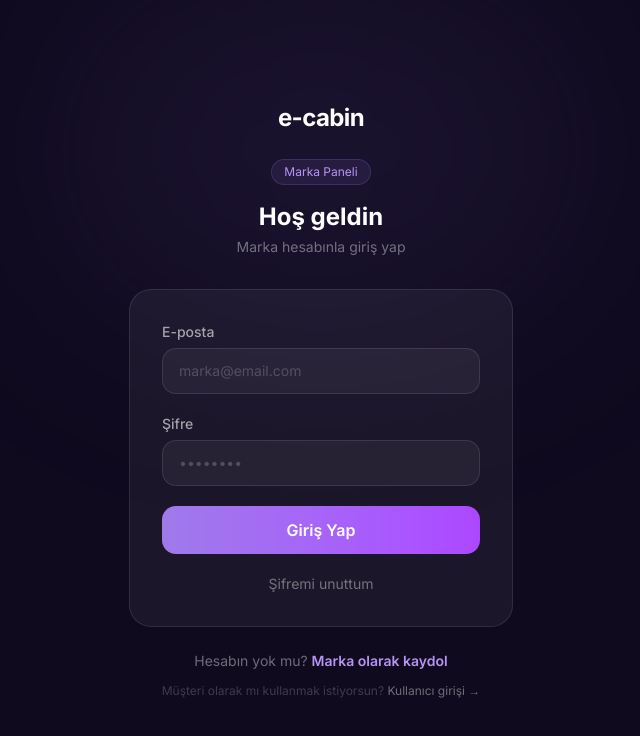
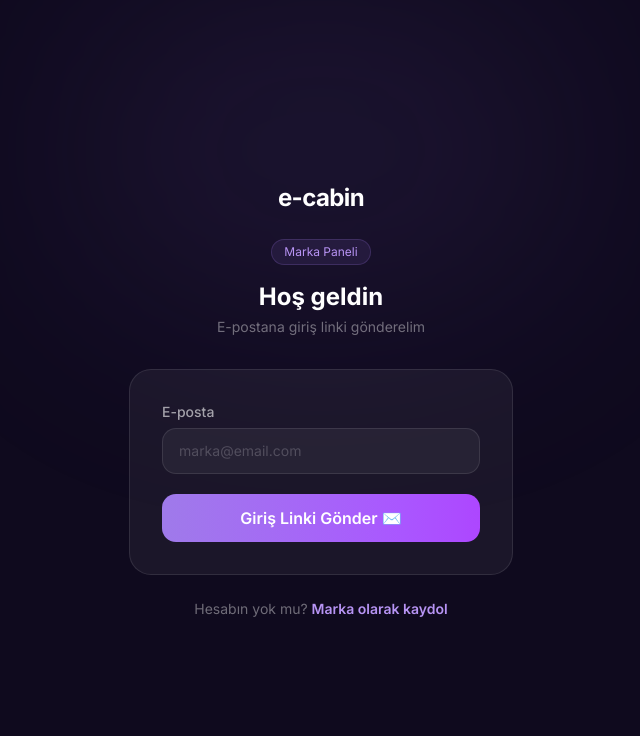
Before and after one commit to meliskrg-debug/e-cabin, a Next.js app: page /seller/login in a window 1280 px wide. Shown: the top 736 px of the page, without its empty margins (319-959 px from the left). Built offline with nearby package versions, Linux system fonts and the light colour scheme.

Commit message:
feat: passwordless magic link login for seller panel

```diff
--- /dev/null
+++ b/src/app/api/auth/callback/route.ts
@@ -0,0 +1,15 @@
+import { NextRequest, NextResponse } from "next/server";
+import { createClient } from "@/lib/supabase/server";
+
+export async function GET(req: NextRequest) {
+  const { searchParams } = new URL(req.url);
+  const code = searchParams.get("code");
+  const next = searchParams.get("next") ?? "/seller/dashboard";
+
+  if (code) {
+    const supabase = await createClient();
+    await supabase.auth.exchangeCodeForSession(code);
+  }
+
+  return NextResponse.redirect(new URL(next, req.url));
+}
--- a/src/app/seller/login/page.tsx
+++ b/src/app/seller/login/page.tsx
@@ -1,42 +1,29 @@
 "use client";
 
 import { useState } from "react";
-import { useRouter } from "next/navigation";
 import Link from "next/link";
 import { createClient } from "@/lib/supabase/client";
 
 export default function SellerLoginPage() {
-  const router = useRouter();
   const [email, setEmail] = useState("");
-  const [password, setPassword] = useState("");
+  const [sent, setSent] = useState(false);
   const [error, setError] = useState("");
   const [loading, setLoading] = useState(false);
-  const [resetSent, setResetSent] = useState(false);
-
-  async function handleForgotPassword() {
-    if (!email) { setError("Önce e-posta adresini gir."); return; }
-    setError("");
-    setLoading(true);
-    const supabase = createClient();
-    await supabase.auth.resetPasswordForEmail(email, {
-      redirectTo: `${window.location.origin}/seller/reset-password`,
-    });
-    setLoading(false);
-    setResetSent(true);
-  }
 
   async function handleSubmit(e: React.FormEvent) {
     e.preventDefault();
     setError("");
     setLoading(true);
     const supabase = createClient();
-    const { error } = await supabase.auth.signInWithPassword({ email, password });
+    const { error } = await supabase.auth.signInWithOtp({
+      email,
+      options: { emailRedirectTo: `${window.location.origin}/api/auth/callback?next=/seller/dashboard` },
+    });
     setLoading(false);
     if (error) {
-      setError("E-posta veya şifre hatalı.");
+      setError("Bir hata oluştu. Tekrar dene.");
     } else {
-      router.push("/seller/dashboard");
-      router.refresh();
+      setSent(true);
     }
   }
 
@@ -51,10 +38,26 @@ export default function SellerLoginPage() {
             Marka Paneli
           </div>
           <h1 className="text-2xl font-bold text-white font-display">Hoş geldin</h1>
-          <p className="text-white/40 mt-1 text-sm">Marka hesabınla giriş yap</p>
+          <p className="text-white/40 mt-1 text-sm">E-postana giriş linki gönderelim</p>
         </div>
 
         <div className="bg-white/5 border border-white/10 rounded-3xl p-8">
+          {sent ? (
+            <div className="text-center flex flex-col gap-4">
+              <div className="w-14 h-14 rounded-full bg-green-500/20 border border-green-500/30 flex items-center justify-center text-2xl mx-auto">
+                ✉️
+              </div>
+              <div>
+                <p className="text-white font-semibold">Mail gönderildi!</p>
+                <p className="text-white/40 text-sm mt-1">
+                  <span className="text-lavender-400">{email}</span> adresine giriş linki gönderdik. Linke tıkla, panele gir.
+                </p>
+              </div>
+              <button onClick={() => setSent(false)} className="text-xs text-white/30 hover:text-white/50 transition">
+                Farklı e-posta dene
+              </button>
+            </div>
+          ) : (
             <form onSubmit={handleSubmit} className="flex flex-col gap-5">
               <div className="flex flex-col gap-1.5">
                 <label className="text-sm font-medium text-white/60">E-posta</label>
@@ -68,25 +71,8 @@ export default function SellerLoginPage() {
                 />
               </div>
 
-            <div className="flex flex-col gap-1.5">
-              <label className="text-sm font-medium text-white/60">Şifre</label>
-              <input
-                type="password"
-                value={password}
-                onChange={(e) => setPassword(e.target.value)}
-                required
-                placeholder="••••••••"
-                className="rounded-xl bg-white/5 border border-white/10 px-4 py-3 text-sm text-white placeholder-white/20 outline-none focus:ring-2 focus:ring-lavender-500/50 focus:border-lavender-500/50 transition"
-              />
-            </div>
-
               {error && (
                 <p className="text-sm text-red-400 bg-red-500/10 border border-red-500/20 rounded-xl px-4 py-3">{error}</p>
-            )}
-            {resetSent && (
-              <p className="text-sm text-green-400 bg-green-500/10 border border-green-500/20 rounded-xl px-4 py-3">
-                Şifre sıfırlama maili gönderildi. E-postanı kontrol et.
-              </p>
               )}
 
               <button
@@ -94,17 +80,10 @@ export default function SellerLoginPage() {
                 disabled={loading}
                 className="bg-gradient-to-r from-lavender-500 to-purple-500 text-white font-semibold py-3 rounded-xl hover:from-lavender-400 hover:to-purple-400 transition disabled:opacity-60"
               >
-              {loading ? "Giriş yapılıyor..." : "Giriş Yap"}
-            </button>
-            <button
-              type="button"
-              onClick={handleForgotPassword}
-              disabled={loading}
-              className="text-sm text-white/40 hover:text-white/70 transition text-center"
-            >
-              Şifremi unuttum
+                {loading ? "Gönderiliyor..." : "Giriş Linki Gönder ✉️"}
               </button>
             </form>
+          )}
         </div>
 
         <p className="text-center text-sm text-white/40 mt-6">
@@ -113,10 +92,6 @@ export default function SellerLoginPage() {
             Marka olarak kaydol
           </Link>
         </p>
-        <p className="text-center text-xs text-white/20 mt-3">
-          Müşteri olarak mı kullanmak istiyorsun?{" "}
-          <Link href="/login" className="text-white/40 hover:text-white/60">Kullanıcı girişi →</Link>
-        </p>
       </div>
     </div>
   );
```
Lines whose indentation alone changed are shown as unchanged.
